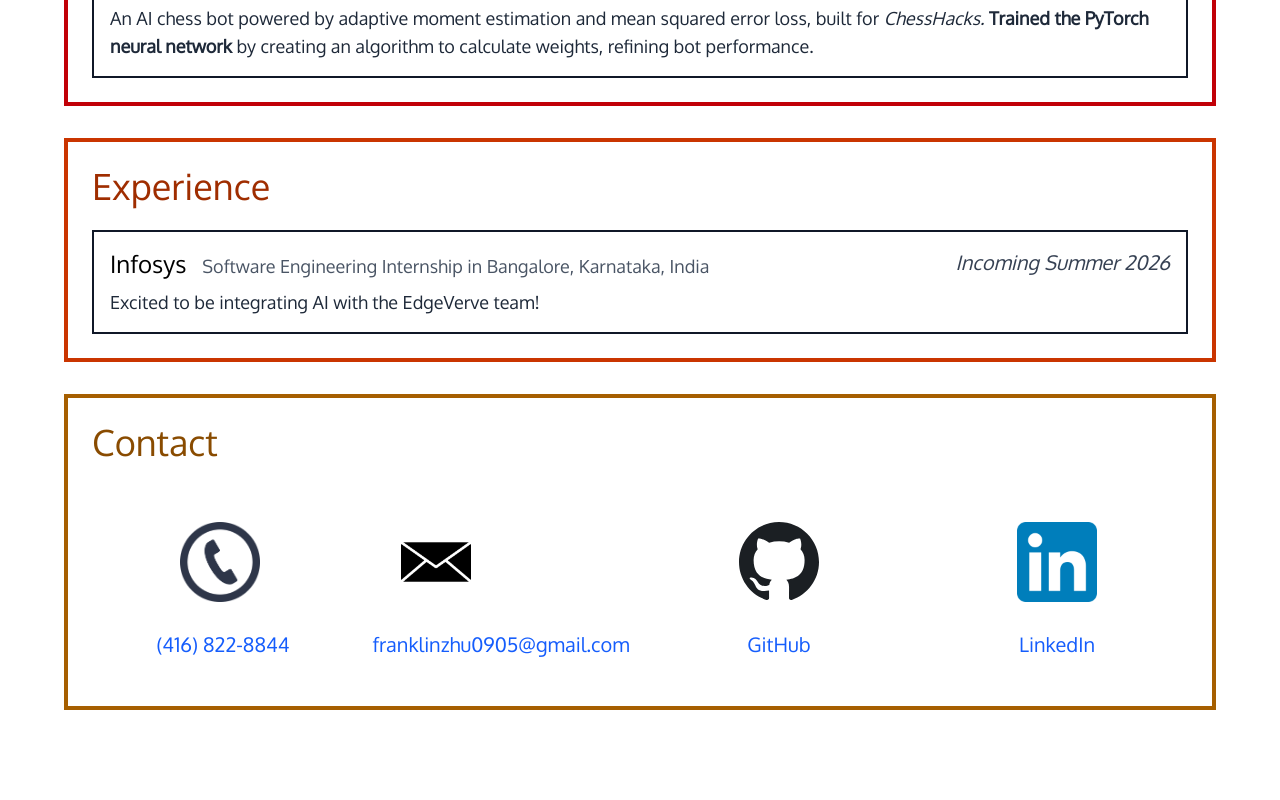
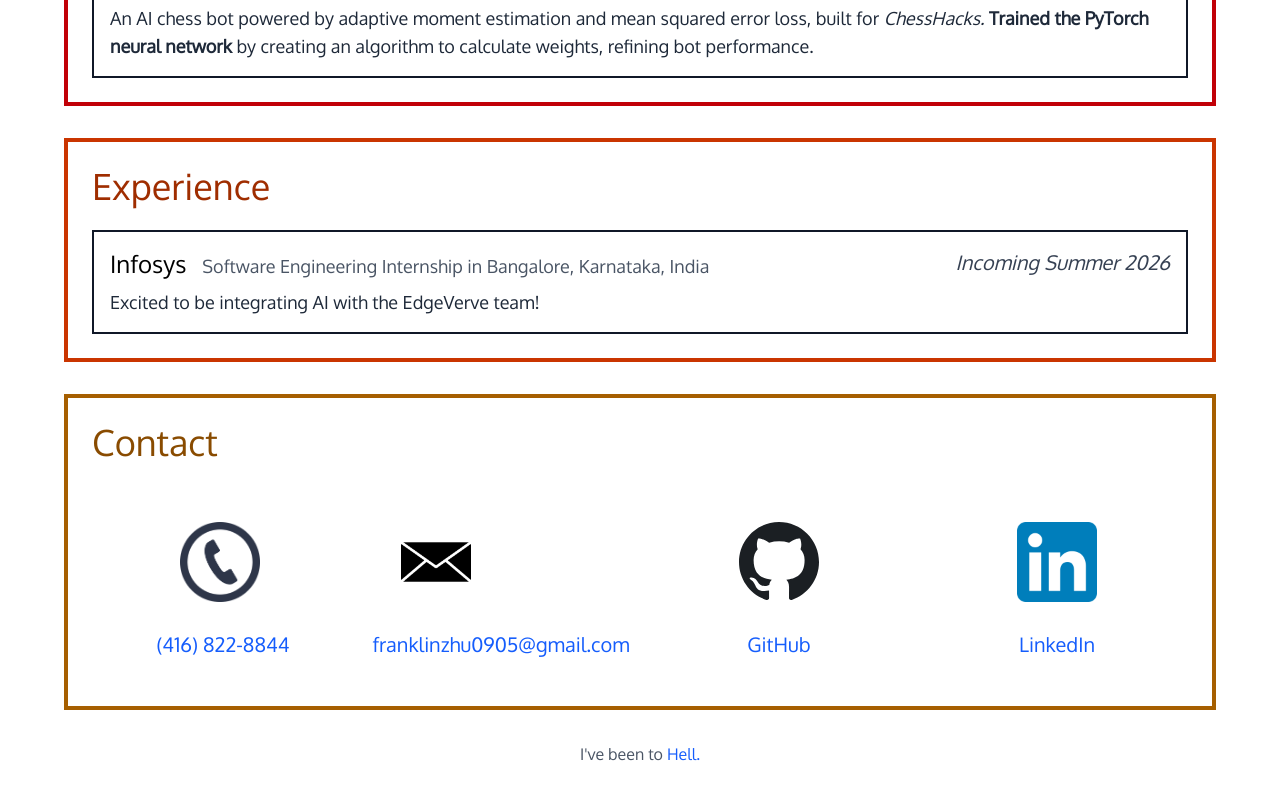
Before and after one commit to f47zhu/personal-website, a Next.js app: page / in a window 1280 px wide. Shown: the part 1067-1867 px from the top of the page. Before the commit the page ends 1841 px from the top, so only its background shows below. Built offline with nearby package versions, Linux system fonts and the light colour scheme; a web font is replaced by a local one.

Commit message:
feat: Add random fun facts

```diff
--- a/app/page.tsx
+++ b/app/page.tsx
@@ -1,5 +1,6 @@
 import Image from "next/image";
 import { PageCard, InnerCard } from "./cards"
+import { RandomFunFact } from "./randomFunFact"
 
 export default function Home() {
   return (
@@ -123,6 +124,7 @@ export default function Home() {
             </a>
           </div>
         </PageCard>
+        <RandomFunFact />
       </div>
     </div>
   );
--- /dev/null
+++ b/app/randomFunFact.tsx
@@ -0,0 +1,24 @@
+const funFacts = [
+  <>I used to <a href="https://osu.ppy.sh/users/10975777" target="_blank">play osu! tournaments.</a></>,
+  <>My favourite colour has always been yellow.</>,
+  <>I love <a href="https://www.puptheband.com/" target="_blank">PUP!</a></>,
+  <>Mint-flavoured things and root beer do NOT taste like toothpaste! They taste pretty awesome.</>,
+  <>I am currently learning bad Tamil by bothering my Sri Lankan friends.</>,
+  <>I still have a baby tooth! Four of my adult teeth decided not to grow in.</>,
+  <>I am a proud member of the University of Waterloo's <a href="https://uwcbc.uwaterloo.ca/index.html" target="_blank">Concert Band</a> and <a href="https://warriorsband.uwaterloo.ca/" target="_blank">Warriors Band.</a></>,
+  <>My coding origins can be traced back to my <a href="http://www.khanacademy.org/profile/franklincool" target="_blank">Khan Academy account,</a> which I later managed to rack up over one million energy points on by doing calculus.</>,
+  <>I am a Jerry Wang MATH 145 survivor. If you know, you know...</>,
+  <>I've been to <a href="https://en.wikipedia.org/wiki/Hell,_Grand_Cayman" target="_blank">Hell.</a></>
+];
+
+function randint(max: number) {
+  return Math.floor(Math.random() * max);
+}
+
+export function RandomFunFact() {
+  return (
+    <div className="text-base text-center text-gray-600 dark:text-gray-400">
+      {funFacts[randint(funFacts.length)]}
+    </div>
+  );
+}
```
